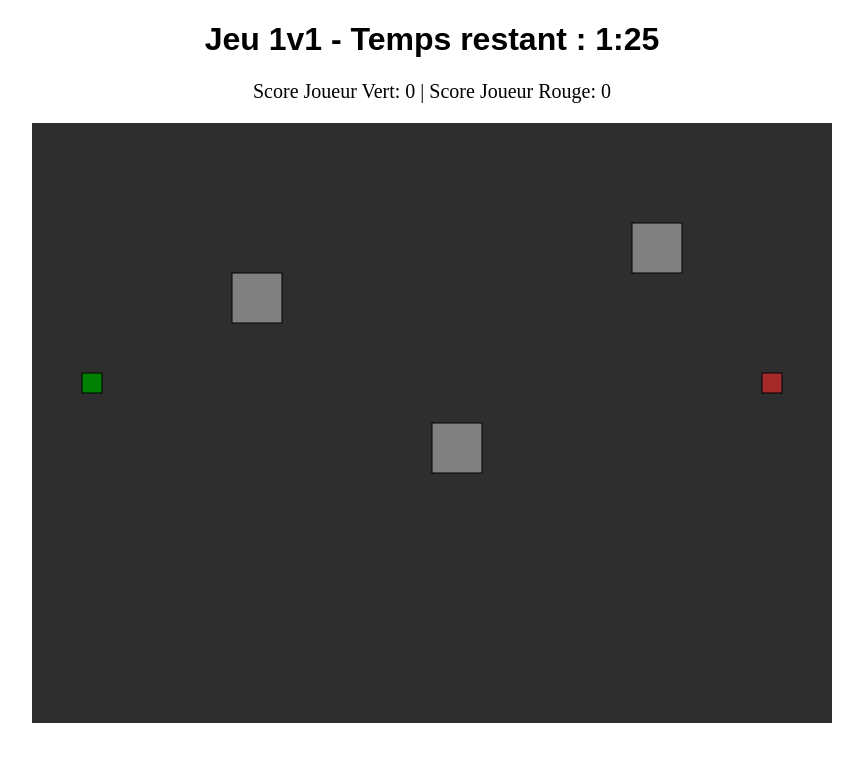
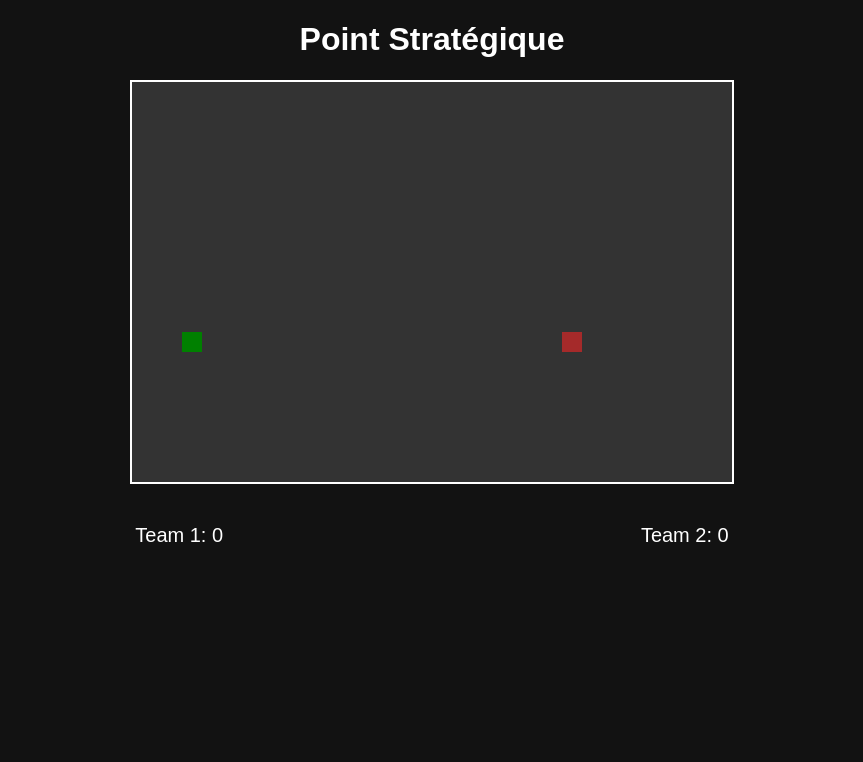
Before and after one commit to philippe-hjik/324-TS2-Portfolio, a plain HTML site: page Projet/pages/pointStrat.html in a window 1280 px wide. Shown: the whole page, without its empty margins (208-1071 px from the left). Drawn offline with Linux system fonts and the light colour scheme.

Commit message:
create map without canva

```diff
--- /dev/null
+++ b/Projet/Style/style.css
@@ -0,0 +1,32 @@
+body {
+    font-family: Arial, sans-serif;
+    text-align: center;
+    background-color: #121212;
+    color: #fff;
+}
+
+#game-container {
+    margin: 20px auto;
+    width: 80%;
+}
+
+#map {
+    position: relative;
+    width: 600px;
+    height: 400px;
+    background-color: #333;
+    margin: 20px auto;
+    border: 2px solid #fff;
+}
+
+#scoreboard {
+    display: flex;
+    justify-content: space-around;
+    font-size: 20px;
+}
+
+.player {
+    border: 1px solid black;
+    border-radius: 4px;
+    transition: left 0.1s, top 0.1s; /* Animation fluide des mouvements */
+}
--- a/Projet/pages/pointStrat.html
+++ b/Projet/pages/pointStrat.html
@@ -1,32 +1,24 @@
 <!DOCTYPE html>
-<html lang="fr">
+<html lang="en">
 <head>
     <meta charset="UTF-8">
     <meta name="viewport" content="width=device-width, initial-scale=1.0">
-    <title>Jeu 1v1</title>
-    <style>
-        canvas {
-            background: lightgrey;
-            display: block;
-            margin: auto;
-        }
-        h1 {
-            text-align: center;
-            font-family: Arial, sans-serif;
-        }
-        #scoreDisplay {
-            font-size: 20px;
-            margin-top: 10px;
-            text-align: center;
-        }
-    </style>
+    <title>Point Stratégique</title>
+    <link rel="stylesheet" href="../Style/style.css">
 </head>
 <body>
-    <h1>Jeu 1v1 - Temps restant : <span id="timerDisplay">1:30</span></h1>
-    <div id="scoreDisplay">
-        <p>Score Joueur Vert: <span id="scorePlayer1">0</span> | Score Joueur Rouge: <span id="scorePlayer2">0</span></p>
+    <div id="game-container">
+        <h1>Point Stratégique</h1>
+        <div id="map"></div>
+        <div id="scoreboard">
+            <p id="team1-score">Team 1: 0</p>
+            <p id="team2-score">Team 2: 0</p>
+        </div>
     </div>
-    <canvas id="gameCanvas" width="800" height="600"></canvas>
-    <script src="../scripts/pointStrat.js"></script>
+    <script type="module" src="../scripts/PointStrat/utils.js"></script>
+    <script type="module" src="../scripts/PointStrat/ui.js"></script>
+    <script type="module" src="../scripts/PointStrat/game.js"></script>
+    <script type="module" src="../scripts/PointStrat/main.js"></script>
+    <script type="module" src="../scripts/index.js"></script>
 </body>
 </html>
--- /dev/null
+++ b/Projet/scripts/PointStrat/game.js
@@ -0,0 +1,119 @@
+// Variables du jeu
+export let player1 = { x: 50, y: 250, width: 20, height: 20, color: 'green', score: 0 };
+export let player2 = { x: 430, y: 250, width: 20, height: 20, color: 'brown', score: 0 };
+export let bullets = []; // Tableau des balles
+const bulletSpeed = 5;
+const keys = {}; // Pour suivre les touches enfoncées
+const bulletSize = 5;
+
+// Création et mise à jour des éléments joueurs dans le DOM
+function ensurePlayerElement(player, className) {
+    let playerElement = document.querySelector(`.${className}`);
+    if (!playerElement) {
+        playerElement = document.createElement('div');
+        playerElement.className = className;
+        playerElement.style.position = 'absolute';
+        playerElement.style.width = `${player.width}px`;
+        playerElement.style.height = `${player.height}px`;
+        playerElement.style.backgroundColor = player.color;
+        map.appendChild(playerElement);
+    }
+    return playerElement;
+}
+
+// Met à jour la position du joueur dans le DOM
+export function drawPlayer(player, className) {
+    const playerElement = ensurePlayerElement(player, className);
+    playerElement.style.left = `${player.x}px`;
+    playerElement.style.top = `${player.y}px`;
+}
+
+// Gère le tir d'une balle
+function shootBullet(player, direction) {
+    const bullet = {
+        x: player.x + player.width / 2 - bulletSize / 2,
+        y: player.y + player.height / 2 - bulletSize / 2,
+        direction: direction
+    };
+    bullets.push(bullet);
+}
+
+// Déplace les balles
+function moveBullets() {
+    bullets.forEach(bullet => {
+        if (bullet.direction === 'right') {
+            bullet.x += bulletSpeed;
+        } else if (bullet.direction === 'left') {
+            bullet.x -= bulletSpeed;
+        }
+    });
+
+    // Retirer les balles hors de l'écran
+    bullets = bullets.filter(bullet => bullet.x >= 0 && bullet.x <= map.offsetWidth);
+}
+
+// Gère le mouvement des joueurs
+function movePlayers() {
+    if (keys['w'] && player1.y > 0) player1.y -= 5; // Déplacement vers le haut
+    if (keys['s'] && player1.y < map.offsetHeight - player1.height) player1.y += 5; // Déplacement vers le bas
+    if (keys['a'] && player1.x > 0) player1.x -= 5; // Déplacement vers la gauche
+    if (keys['d'] && player1.x < map.offsetWidth - player1.width) player1.x += 5; // Déplacement vers la droite
+
+    if (keys['ArrowUp'] && player2.y > 0) player2.y -= 5; // Déplacement vers le haut
+    if (keys['ArrowDown'] && player2.y < map.offsetHeight - player2.height) player2.y += 5; // Déplacement vers le bas
+    if (keys['ArrowLeft'] && player2.x > 0) player2.x -= 5; // Déplacement vers la gauche
+    if (keys['ArrowRight'] && player2.x < map.offsetWidth - player2.width) player2.x += 5; // Déplacement vers la droite
+}
+
+// Met à jour les scores
+function updateScoreDisplay() {
+    document.getElementById('team1-score').textContent = `Team 1: ${player1.score}`;
+    document.getElementById('team2-score').textContent = `Team 2: ${player2.score}`;
+}
+
+// Boucle principale du jeu
+export function gameLoop() {
+    movePlayers();
+    moveBullets();
+    drawPlayer(player1, 'player1');
+    drawPlayer(player2, 'player2');
+    checkBulletCollisions();
+    requestAnimationFrame(gameLoop);
+}
+
+// Vérification des collisions des balles avec les joueurs
+function checkBulletCollisions() {
+    bullets = bullets.filter(bullet => {
+        // Collision avec player1
+        if (bullet.direction === 'left' && bullet.x < player1.x + player1.width && bullet.y > player1.y && bullet.y < player1.y + player1.height) {
+            player2.score++; // Augmente le score de player2
+            updateScoreDisplay();
+            return false; // Retirer la balle
+        }
+
+        // Collision avec player2
+        if (bullet.direction === 'right' && bullet.x > player2.x && bullet.y > player2.y && bullet.y < player2.y + player2.height) {
+            player1.score++; // Augmente le score de player1
+            updateScoreDisplay();
+            return false; // Retirer la balle
+        }
+
+        return true; // Garde la balle si aucune collision
+    });
+}
+
+// Gestion des événements clavier
+document.addEventListener('keydown', e => {
+    keys[e.key] = true;
+    if (e.key === ' ') shootBullet(player1, 'right'); // Player 1 tire avec la barre d'espace
+    if (e.key === 'Enter') shootBullet(player2, 'left'); // Player 2 tire avec Enter
+});
+
+document.addEventListener('keyup', e => {
+    keys[e.key] = false;
+});
+
+// Fonction d'initialisation
+export function startGame() {
+    gameLoop(); // Démarre la boucle de jeu
+}
--- /dev/null
+++ b/Projet/scripts/PointStrat/main.js
@@ -0,0 +1,3 @@
+import { startGame } from './game.js';
+
+startGame();
--- /dev/null
+++ b/Projet/scripts/PointStrat/ui.js
@@ -0,0 +1,18 @@
+export function updateScoreboard(scores) {
+    document.getElementById('team1-score').textContent = `Team 1: ${scores.team1}`;
+    document.getElementById('team2-score').textContent = `Team 2: ${scores.team2}`;
+}
+
+export function highlightPoint(point) {
+    const map = document.getElementById('map');
+    map.innerHTML = ''; // Clear previous point
+    const pointElement = document.createElement('div');
+    pointElement.style.position = 'absolute';
+    pointElement.style.width = '20px';
+    pointElement.style.height = '20px';
+    pointElement.style.backgroundColor = 'red';
+    pointElement.style.borderRadius = '50%';
+    pointElement.style.left = `${point.x}px`;
+    pointElement.style.top = `${point.y}px`;
+    map.appendChild(pointElement);
+}
--- /dev/null
+++ b/Projet/scripts/PointStrat/utils.js
@@ -0,0 +1,5 @@
+export function getRandomPosition(maxWidth, maxHeight) {
+    const x = Math.floor(Math.random() * maxWidth);
+    const y = Math.floor(Math.random() * maxHeight);
+    return { x, y };
+}
--- a/Projet/scripts/pointStrat.js
+++ /dev/null
@@ -1,211 +0,0 @@
-const canvas = document.getElementById('gameCanvas');
-const ctx = canvas.getContext('2d');
-
-// Variables du jeu
-let player1 = { x: 50, y: 250, width: 20, height: 20, color: 'green', score: 0 };
-let player2 = { x: 730, y: 250, width: 20, height: 20, color: 'brown', score: 0 };
-let bullets = [];
-const bulletSpeed = 5;
-const keys = {};
-const obstacles = [
-    { x: 200, y: 150, width: 50, height: 50 },
-    { x: 400, y: 300, width: 50, height: 50 },
-    { x: 600, y: 100, width: 50, height: 50 }
-];
-
-// Timer
-let timeRemaining = 90;
-let gameOver = false;
-
-// Dessin des joueurs
-function drawPlayer(player) {
-    ctx.fillStyle = player.color;
-    ctx.fillRect(player.x, player.y, player.width, player.height);
-
-    ctx.strokeStyle = 'black';
-    ctx.strokeRect(player.x, player.y, player.width, player.height);
-}
-
-// Dessin des obstacles
-function drawObstacles() {
-    ctx.fillStyle = 'gray';
-    obstacles.forEach(obstacle => {
-        ctx.fillRect(obstacle.x, obstacle.y, obstacle.width, obstacle.height);
-
-        ctx.strokeStyle = 'black';
-        ctx.strokeRect(obstacle.x, obstacle.y, obstacle.width, obstacle.height);
-    });
-}
-
-// Fonction pour afficher le timer
-function drawTimer() {
-    const timerDisplay = document.getElementById('timerDisplay');
-    let minutes = Math.floor(timeRemaining / 60);
-    let seconds = timeRemaining % 60;
-    if (seconds < 10) seconds = '0' + seconds;
-    timerDisplay.textContent = `${minutes}:${seconds}`;
-}
-
-// Mise à jour du timer
-function updateTimer() {
-    if (timeRemaining > 0 && !gameOver) {
-        timeRemaining--;
-    } else if (timeRemaining === 0) {
-        gameOver = true;
-    }
-}
-
-// Vérification de collision entre deux objets
-function checkCollision(obj1, obj2) {
-    return (
-        obj1.x < obj2.x + obj2.width &&
-        obj1.x + obj1.width > obj2.x &&
-        obj1.y < obj2.y + obj2.height &&
-        obj1.y + obj1.height > obj2.y
-    );
-}
-
-// Vérification des collisions avec les obstacles
-function checkObstacleCollisions(player, newX, newY) {
-    return obstacles.some(obstacle =>
-        checkCollision(
-            { x: newX, y: newY, width: player.width, height: player.height },
-            obstacle
-        )
-    );
-}
-
-// Gestion des collisions des balles avec obstacles et joueurs
-function checkBulletCollisions() {
-    bullets = bullets.filter(bullet => {
-        // Collision avec obstacles
-        for (let obstacle of obstacles) {
-            if (
-                bullet.x + 5 > obstacle.x &&
-                bullet.x < obstacle.x + obstacle.width &&
-                bullet.y > obstacle.y &&
-                bullet.y < obstacle.y + obstacle.height
-            ) {
-                return false; // Supprime la balle
-            }
-        }
-
-        // Collision avec joueurs
-        if (
-            bullet.direction === 'right' &&
-            bullet.x > player2.x &&
-            bullet.y > player2.y &&
-            bullet.y < player2.y + player2.height
-        ) {
-            player1.score++;
-            updateScoreDisplay();
-            return false; // Supprime la balle
-        }
-        if (
-            bullet.direction === 'left' &&
-            bullet.x < player1.x + player1.width &&
-            bullet.y > player1.y &&
-            bullet.y < player1.y + player1.height
-        ) {
-            player2.score++;
-            updateScoreDisplay();
-            return false; // Supprime la balle
-        }
-
-        return true; // Conserve la balle
-    });
-}
-
-// Mise à jour des scores
-function updateScoreDisplay() {
-    document.getElementById('scorePlayer1').textContent = player1.score;
-    document.getElementById('scorePlayer2').textContent = player2.score;
-}
-
-// Déplacement des balles
-function moveBullets() {
-    bullets.forEach(bullet => {
-        bullet.x += bullet.direction === 'right' ? bulletSpeed : -bulletSpeed;
-    });
-    bullets = bullets.filter(bullet => bullet.x > 0 && bullet.x < canvas.width); // Retire les balles hors de l'écran
-}
-
-// Déplacement des joueurs
-function movePlayers() {
-    if (keys['w'] && player1.y > 0 && !checkObstacleCollisions(player1, player1.x, player1.y - 5)) {
-        player1.y -= 5;
-    }
-    if (keys['s'] && player1.y < canvas.height - player1.height && !checkObstacleCollisions(player1, player1.x, player1.y + 5)) {
-        player1.y += 5;
-    }
-    if (keys['a'] && player1.x > 0 && !checkObstacleCollisions(player1, player1.x - 5, player1.y)) {
-        player1.x -= 5;
-    }
-    if (keys['d'] && player1.x < canvas.width - player1.width && !checkObstacleCollisions(player1, player1.x + 5, player1.y)) {
-        player1.x += 5;
-    }
-
-    if (keys['ArrowUp'] && player2.y > 0 && !checkObstacleCollisions(player2, player2.x, player2.y - 5)) {
-        player2.y -= 5;
-    }
-    if (keys['ArrowDown'] && player2.y < canvas.height - player2.height && !checkObstacleCollisions(player2, player2.x, player2.y + 5)) {
-        player2.y += 5;
-    }
-    if (keys['ArrowLeft'] && player2.x > 0 && !checkObstacleCollisions(player2, player2.x - 5, player2.y)) {
-        player2.x -= 5;
-    }
-    if (keys['ArrowRight'] && player2.x < canvas.width - player2.width && !checkObstacleCollisions(player2, player2.x + 5, player2.y)) {
-        player2.x += 5;
-    }
-}
-
-// Fonction pour tirer des balles
-function shootBullet(player, direction) {
-    bullets.push({
-        x: player.x + player.width / 2,
-        y: player.y + player.height / 2,
-        direction
-    });
-}
-
-// Boucle principale du jeu
-function gameLoop() {
-    if (gameOver) {
-        ctx.fillStyle = 'black';
-        ctx.font = '30px Arial';
-        ctx.fillText('Game Over!', canvas.width / 2 - 100, canvas.height / 2);
-        return;
-    }
-
-    ctx.fillStyle = '#2e2e2e';
-    ctx.fillRect(0, 0, canvas.width, canvas.height);
-
-    drawObstacles();
-    drawPlayer(player1);
-    drawPlayer(player2);
-    movePlayers();
-    moveBullets();
-    checkBulletCollisions();
-
-    bullets.forEach(bullet => {
-        ctx.fillStyle = 'yellow';
-        ctx.fillRect(bullet.x, bullet.y, 5, 5);
-    });
-
-    drawTimer();
-    requestAnimationFrame(gameLoop);
-}
-
-// Gestion des événements clavier
-document.addEventListener('keydown', e => {
-    keys[e.key] = true;
-    if (e.key === ' ') shootBullet(player1, 'right');
-    if (e.key === 'Enter') shootBullet(player2, 'left');
-});
-document.addEventListener('keyup', e => keys[e.key] = false);
-
-// Lancer le timer
-setInterval(updateTimer, 1000);
-
-// Démarrage du jeu
-gameLoop();
```
Also changed, not shown: Projet/pages/index.html (+34 -18 lines), Projet/scripts/PointStrat/gameModule.js (added).
